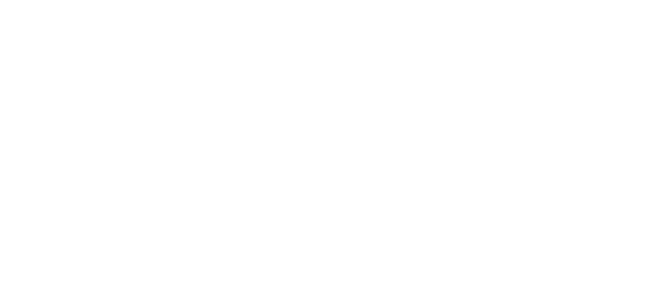
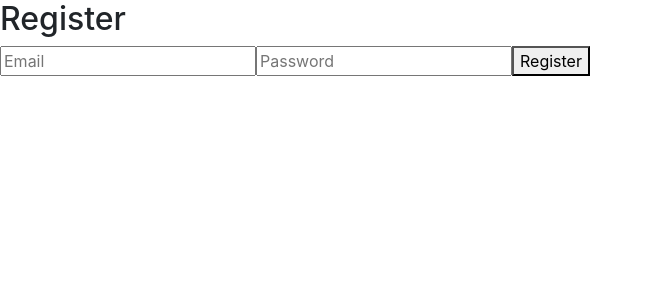
Before and after one commit to TeamRedshifts/posture-pulse-frontend, a React (Create React App) app in the folder frontend/: page /register in a window 1280 px wide. Before the commit this address had no page. Shown: the top 300 px of the page, without its empty margins (0-653 px from the left). Built offline with nearby package versions, Linux system fonts and the light colour scheme.

Commit message:
adding the login and the register

```diff
--- a/frontend/src/App.js
+++ b/frontend/src/App.js
@@ -6,18 +6,27 @@
 import Yoga1 from './pages/Yoga/Yoga1'
 import About from './pages/About/About'
 import Tutorials from './pages/Tutorials/Tutorials'
+import CreatePlan from './pages/CreatePlan/CreatePlan'
 
 import './App.css'
+
+import Login from './pages/Login'
+import Register from './pages/Register'
 
 export default function App() {
   return (
     <Router>
       <Routes>
+        <Route path='/login' element={<Login />} />
+        <Route path='/register' element={<Register />} />
+
         <Route path='/' element={<Home />}/>
         <Route path='/start' element={<Yoga />} />
         <Route path='/test' element={<Yoga1 />} />
         <Route path='/about' element={<About />} />
         <Route path='/tutorials' element={<Tutorials />} />
+        <Route path='/create-plan' element={<CreatePlan />} />
+
       </Routes>
     </Router>
   )
--- a/frontend/src/firebase.js
+++ b/frontend/src/firebase.js
@@ -1,14 +1,8 @@
 // Import the functions you need from the SDKs you need
 import { initializeApp } from "firebase/app";
-import { getAnalytics } from "firebase/analytics";
+import { getAuth } from "firebase/auth";
 
-import firebase from 'firebase/app';
-import 'firebase/storage';
-// TODO: Add SDKs for Firebase products that you want to use
-// https://firebase.google.com/docs/web/setup#available-libraries
 
-// Your web app's Firebase configuration
-// For Firebase JS SDK v7.20.0 and later, measurementId is optional
 const firebaseConfig = {
   apiKey: "AIzaSyAal3YV80Y5X7pv5oeVyox2ahCu6nDirJo",
   authDomain: "my-db-6a8e5.firebaseapp.com",
@@ -22,12 +16,5 @@
 
 
 // Initialize Firebase
-if (!firebase.apps.length) {
-    firebase.initializeApp(firebaseConfig);
-  } else {
-    firebase.app(); // if already initialized, use that one
-  }
-
-const storage = firebase.storage();
-const storageRef = storage.ref();
-const modelRef = storageRef.child('test_model.json');
+const app = initializeApp(firebaseConfig)
+export const auth = getAuth(app);
--- /dev/null
+++ b/frontend/src/pages/Login.js
@@ -0,0 +1,42 @@
+// src/Login.js
+import React, { useState } from "react";
+import { signInWithEmailAndPassword } from "firebase/auth";
+import { auth } from "../firebase";
+
+function Login() {
+  const [email, setEmail] = useState("");
+  const [password, setPassword] = useState("");
+
+  const handleLogin = async (e) => {
+    e.preventDefault();
+    try {
+      await signInWithEmailAndPassword(auth, email, password);
+      alert("Login successful");
+    } catch (error) {
+      alert(error.message);
+    }
+  };
+
+  return (
+    <div>
+      <h2>Login</h2>
+      <form onSubmit={handleLogin}>
+        <input
+          type="email"
+          placeholder="Email"
+          value={email}
+          onChange={(e) => setEmail(e.target.value)}
+        />
+        <input
+          type="password"
+          placeholder="Password"
+          value={password}
+          onChange={(e) => setPassword(e.target.value)}
+        />
+        <button type="submit">Login</button>
+      </form>
+    </div>
+  );
+}
+
+export default Login;
--- /dev/null
+++ b/frontend/src/pages/Register.js
@@ -0,0 +1,42 @@
+// src/Register.js
+import React, { useState } from "react";
+import { createUserWithEmailAndPassword } from "firebase/auth";
+import { auth } from "../firebase";
+
+function Register() {
+  const [email, setEmail] = useState("");
+  const [password, setPassword] = useState("");
+
+  const handleRegister = async (e) => {
+    e.preventDefault();
+    try {
+      await createUserWithEmailAndPassword(auth, email, password);
+      alert("Registration successful");
+    } catch (error) {
+      alert(error.message);
+    }
+  };
+
+  return (
+    <div>
+      <h2>Register</h2>
+      <form onSubmit={handleRegister}>
+        <input
+          type="email"
+          placeholder="Email"
+          value={email}
+          onChange={(e) => setEmail(e.target.value)}
+        />
+        <input
+          type="password"
+          placeholder="Password"
+          value={password}
+          onChange={(e) => setPassword(e.target.value)}
+        />
+        <button type="submit">Register</button>
+      </form>
+    </div>
+  );
+}
+
+export default Register;
```
